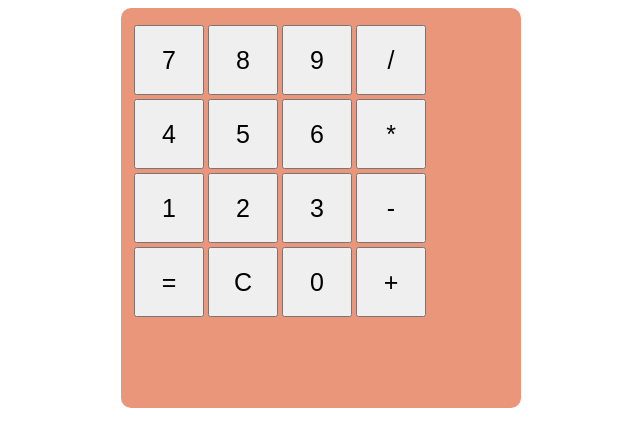
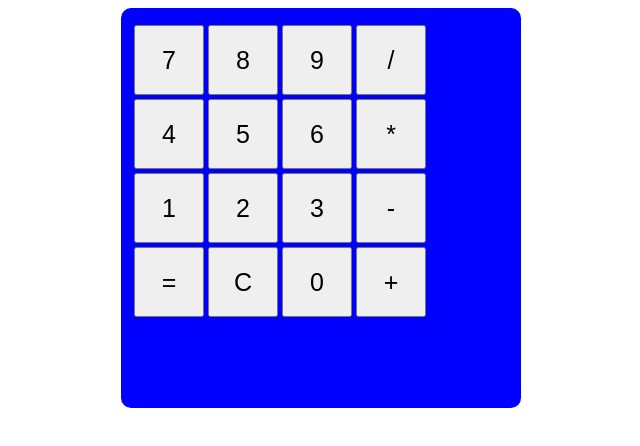
Before and after one commit to digitaldama/calculadorajavascript, a plain HTML site: page carrasco-Damaris_Tarea6JS/index.html in a window 1280 px wide. Shown: the whole page, without its empty margins (319-959 px from the left). Drawn offline with Linux system fonts and the light colour scheme.

Commit message:
He cambiado el color a azul

```diff
--- a/carrasco-Damaris_Tarea6JS/css/estilos.css
+++ b/carrasco-Damaris_Tarea6JS/css/estilos.css
@@ -2,7 +2,7 @@
     display:block;
     margin:0 auto;
     padding:10px;
-    background-color: darksalmon;
+    background-color: blue;
     width:400px;
     height:400px;
     border-radius: 10px;
```
